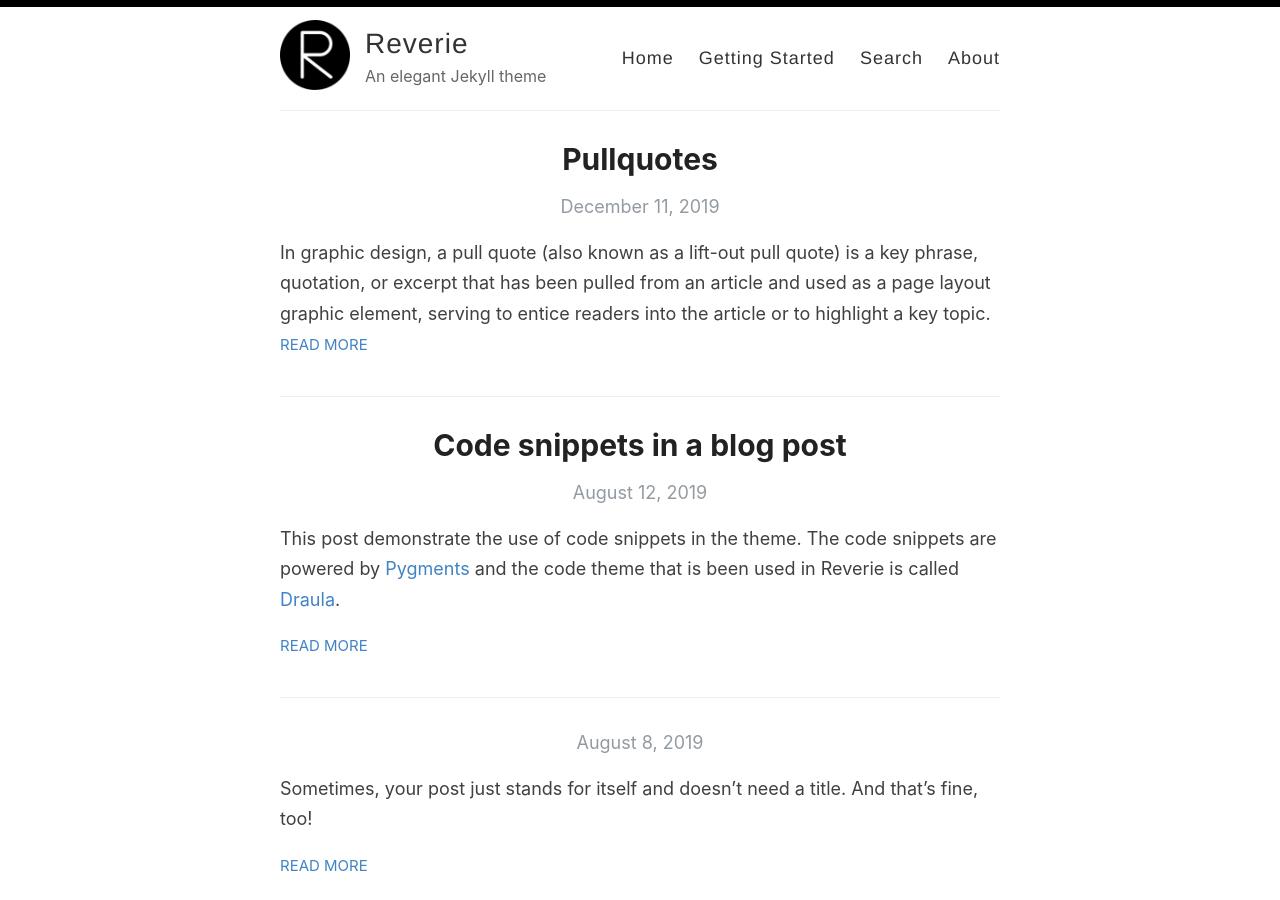
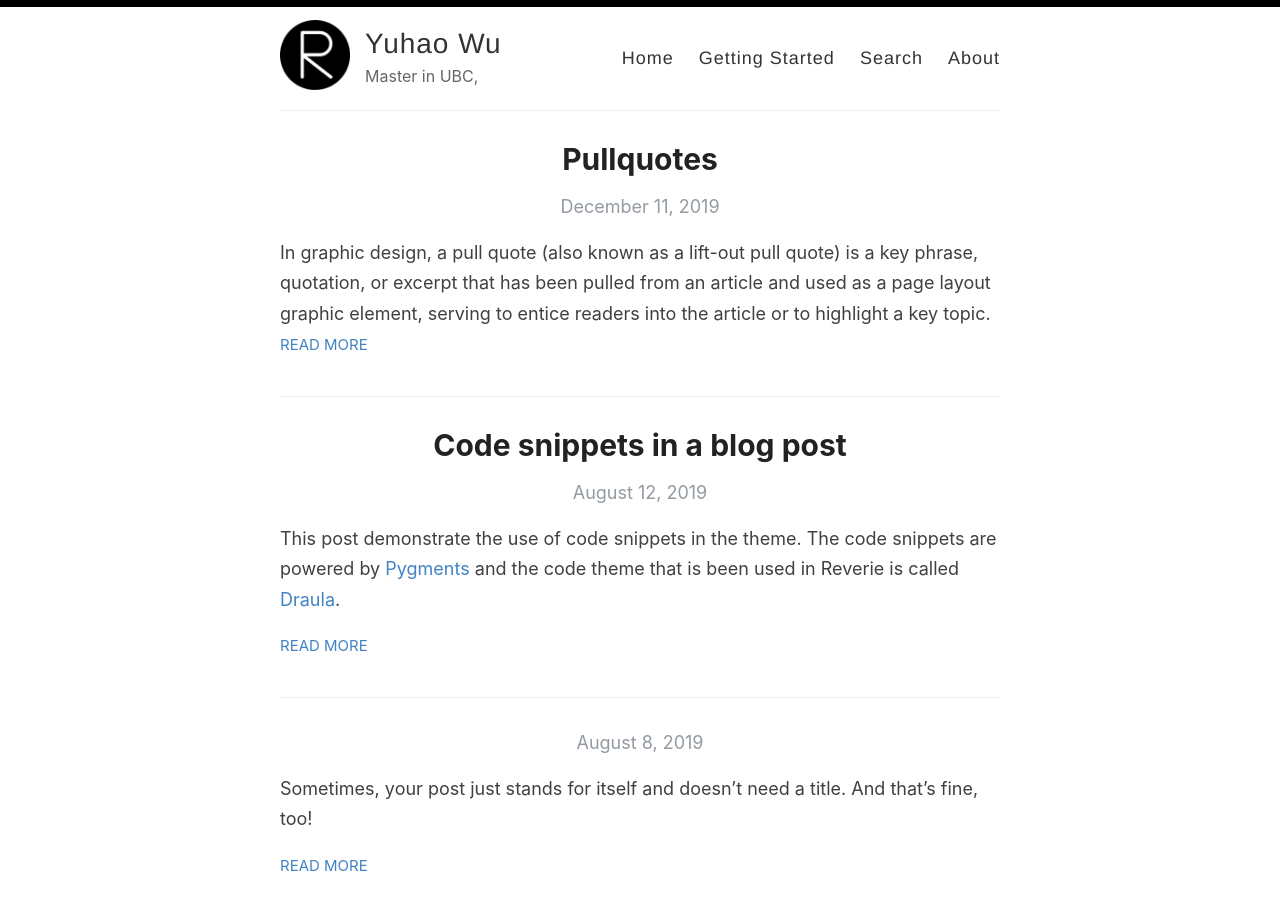
Before and after one commit to ywu110/ywu110.github.io, a Jekyll site: the page built from index.html, in a window 1280 px wide and 900 px high. Built offline with Jekyll 4.4.1, drawn with Linux system fonts in a browser that asks for light colours; the list of posts is cut into pages by our own code.

Commit message:
Update _config.yml

```diff
--- a/_config.yml
+++ b/_config.yml
@@ -3,13 +3,12 @@
 #
 
 # Name of your site (displayed in the header)
-name: Reverie
-
+name: Yuhao Wu
 # Name of the author
-author: Amit Merchant
+author: Yuhao Wu
 
 # Short bio or description (displayed in the header)
-description: An elegant Jekyll theme
+description: Master in UBC,
 
 # URL of your avatar or profile pic (you could use your GitHub profile pic)
 avatar: /images/reverie.png
@@ -45,8 +44,8 @@ google_analytics: UA-43339302-11
 
 # Your website URL (e.g. http://amitmerchant1990.github.io or http://www.amitmerchant.com)
 # Used for Sitemap.xml and your RSS feed
-url: http://www.amitmerchant.com/reverie
-enforce_ssl: https://www.amitmerchant.com/reverie
+url: http://ywu110.github.io
+enforce_ssl: http://ywu110.github.io
 
 # If you're hosting your site at a Project repository on GitHub pages
 # (http://yourusername.github.io/repository-name)
```
